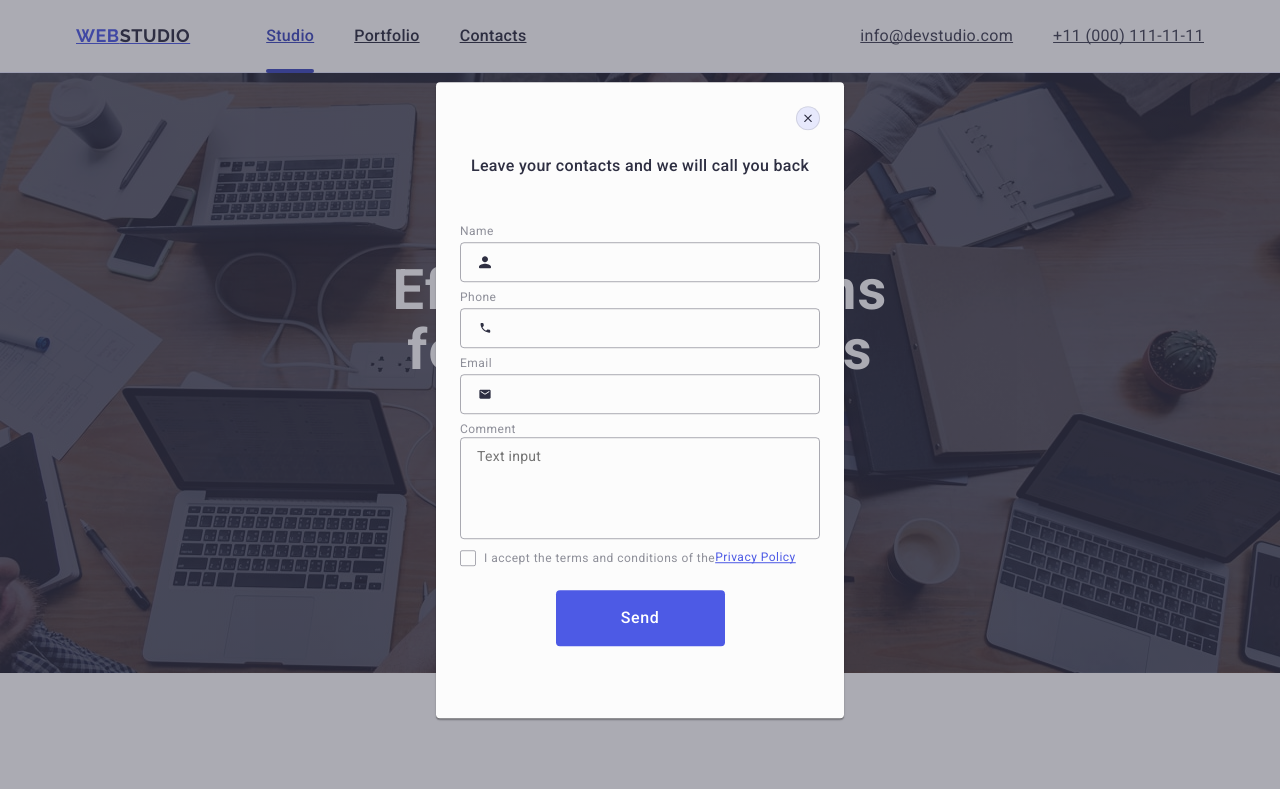
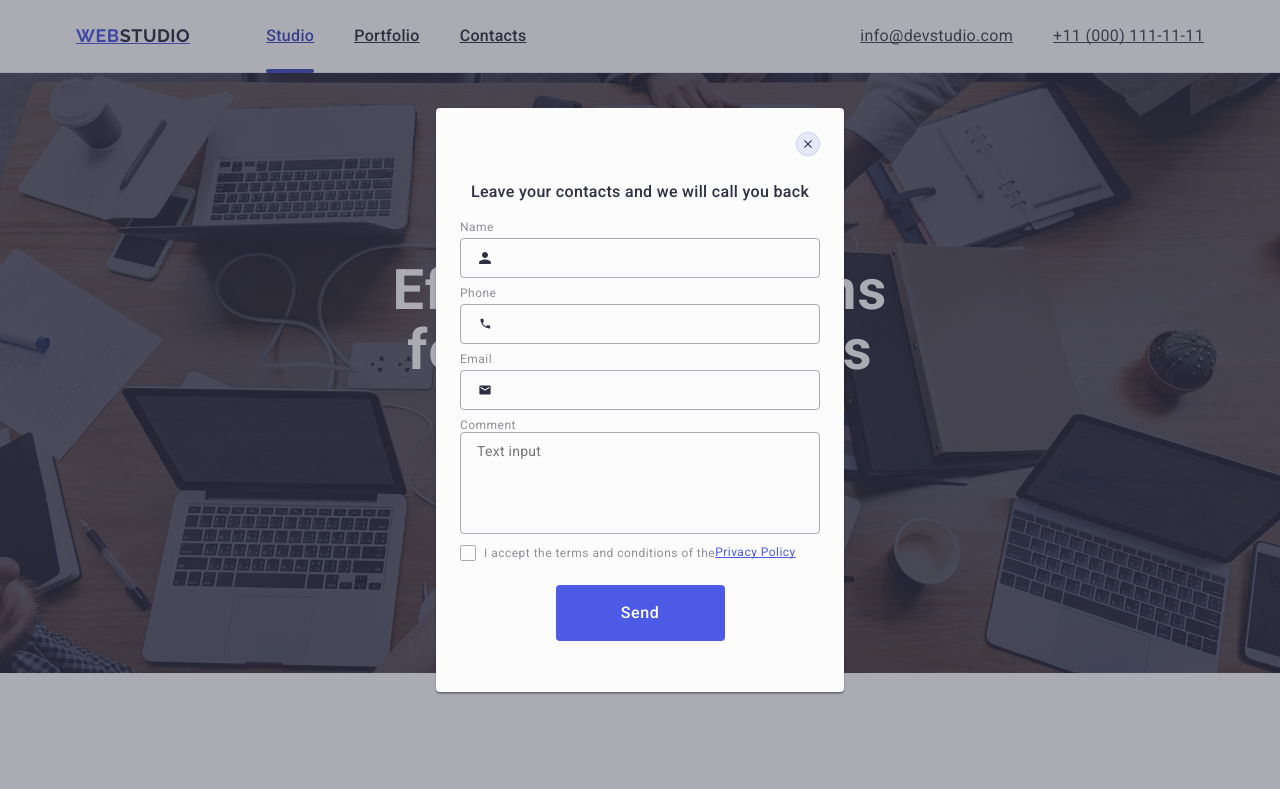
Before and after one commit to TonyaShelyakova41/goit-markup-hw-05, a plain HTML site: page index.html in a window 1280 px wide. Shown: the top 789 px of the page. Drawn offline with nearby package versions, Linux system fonts and the light colour scheme.

Commit message:
svg delete

```diff
--- a/css/styles.css
+++ b/css/styles.css
@@ -608,7 +608,7 @@ img {
   padding-left: 24px;
   padding-right: 24px;
   padding-top: 72px;
-  padding-bottom: 72px;
+  padding-bottom: 24px;
   transition: transform 250ms cubic-bezier(0.4, 0, 0.2, 1);
 }
 
--- a/index.html
+++ b/index.html
@@ -565,11 +565,6 @@
         <p class="modal-title">Leave your contacts and we will call you back</p>
         <form class="modal-form">
           <div class="modal-field">
-            <svg class="modal-input-icon" width="18" height="18">
-              <use href="./images/icons.svg#icon-user"></use>
-            </svg>
-          </div>
-          <div class="modal-field">
             <label class="modal-input-label" for="user-name">Name</label>
             <div class="input-wrapper">
               <input
@@ -578,7 +573,7 @@
                 name="user-name"
                 id="user-name"
               />
-              <svg class="modal-icon" width="18" height="18">
+              <svg class="modal-icon" width="18" height="24">
                 <use href="./images/icons.svg#icon-person"></use>
               </svg>
             </div>
```
